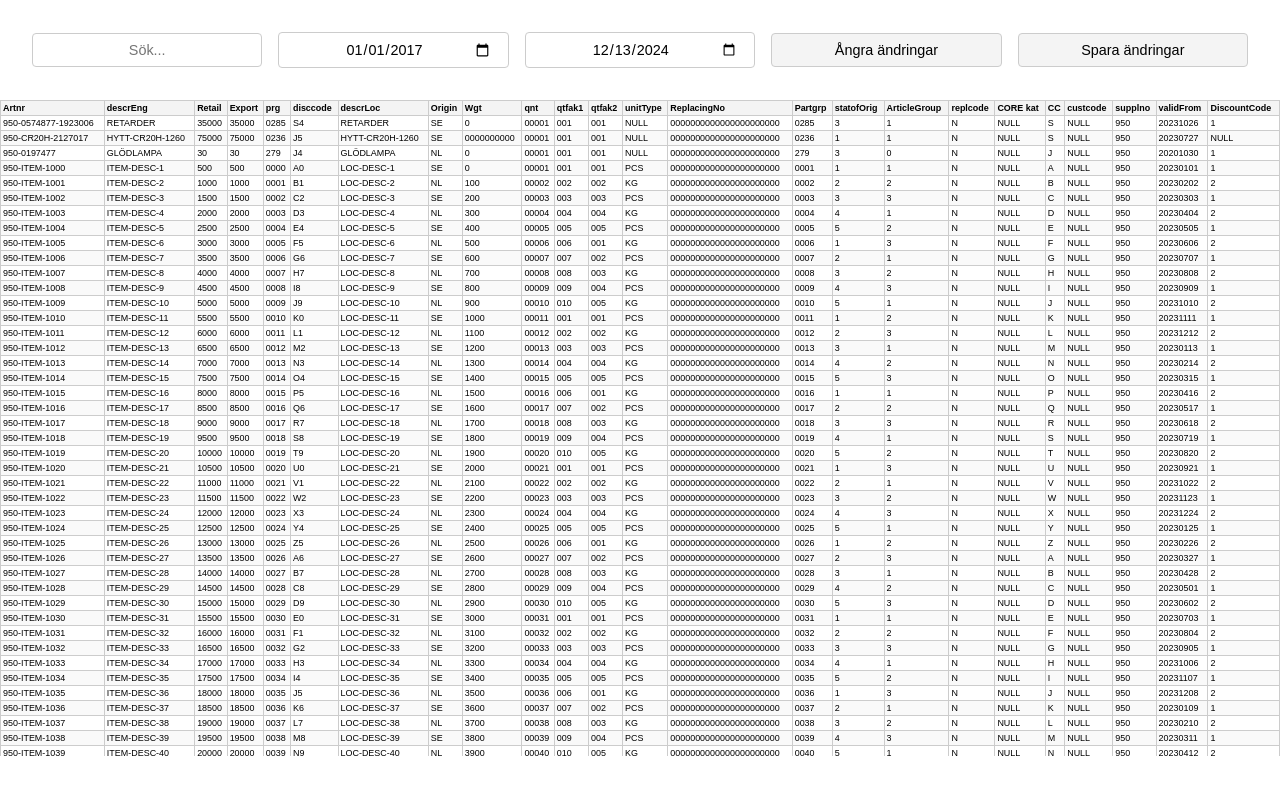
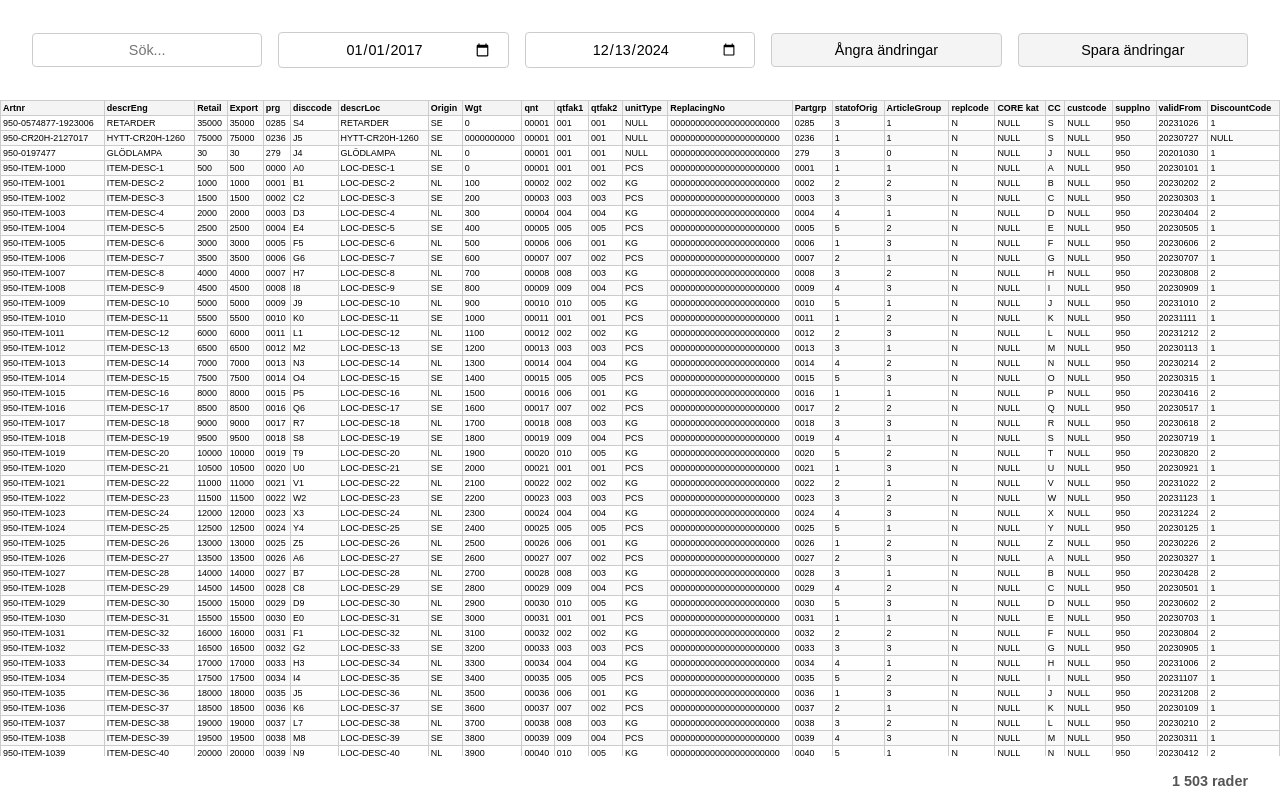
Before and after one commit to william00771/Reservdelar, a React (Vite) app in the folder begdelar.web/: page / in a window 1280 px wide. Built offline with nearby package versions, Linux system fonts and the light colour scheme.

Commit message:
add: DynamicTable -> Display number of rows

```diff
--- a/begdelar.web/src/components/feature/EditPage/DynamicTable.css
+++ b/begdelar.web/src/components/feature/EditPage/DynamicTable.css
@@ -112,3 +112,12 @@
 .table button:hover {
     background-color: #eaeaea;
 }
+
+.status-bar {
+    position: absolute;
+    bottom: .7rem;
+    right: 2rem;
+    font-size: calc(0.5em + 0.5vw);
+    color: #555;
+    font-weight: bold;
+}
--- a/begdelar.web/src/components/feature/EditPage/DynamicTable.tsx
+++ b/begdelar.web/src/components/feature/EditPage/DynamicTable.tsx
@@ -189,6 +189,7 @@ function DynamicTable<T, V extends Record<keyof T, ValidationRule>>(props: Table
           </tbody>
         </table>
       </div>
+      <div className="status-bar">{currentData.length.toLocaleString('sv-SE')} rader</div>
     </div>
   );
 }
```
